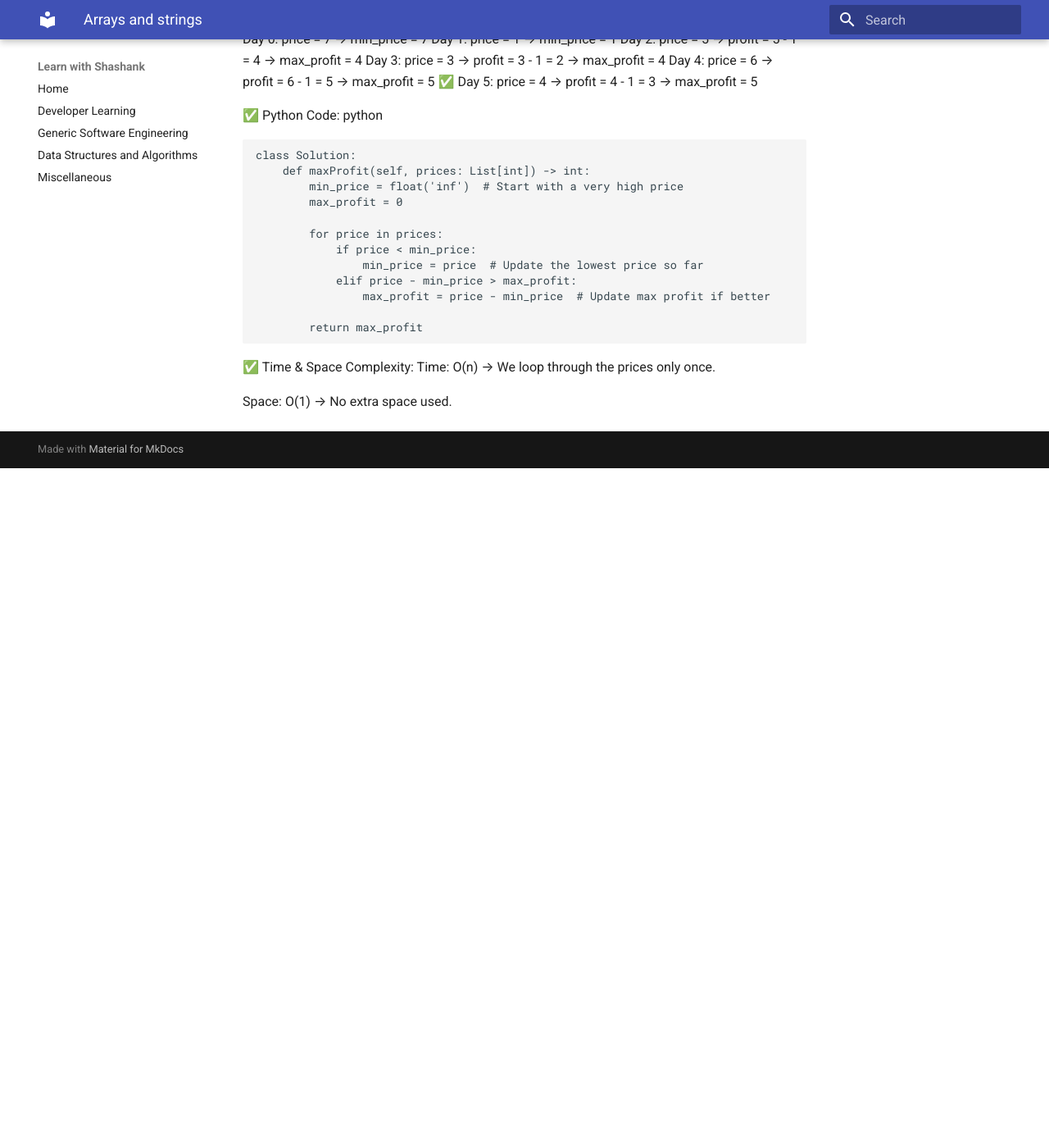
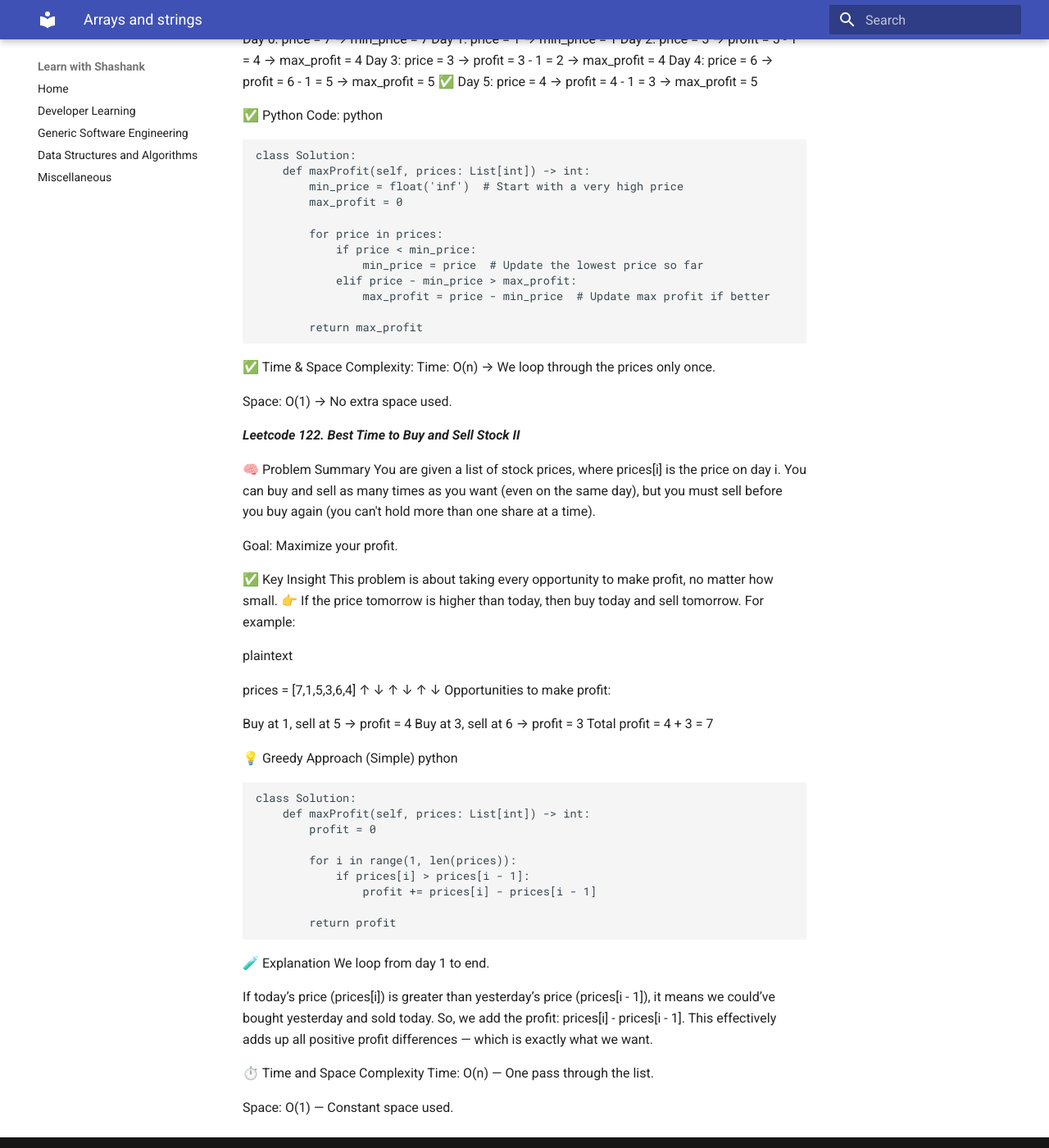
Before and after one commit to shashankshet/Learn-with-Shashank, an MkDocs documentation site: the page built from docs/DataStructuresAndAlgorithms/Arrays.md, in a window 1280 px wide and 1400 px high, scrolled down 5049 px. Shown: the whole window at 82% size. Built offline with MkDocs 1.6.1 and Material for MkDocs 9.7.7, drawn with Linux system fonts in a browser that asks for light colours; before the commit the page ends 5620 px from its top, so only the background shows below that.

Commit message:
updated new quesion

````diff
--- a/docs/DataStructuresAndAlgorithms/Arrays.md
+++ b/docs/DataStructuresAndAlgorithms/Arrays.md
@@ -335,3 +335,52 @@ class Solution:
 Time: O(n) → We loop through the prices only once.
 
 Space: O(1) → No extra space used.
+
+
+***Leetcode 122. Best Time to Buy and Sell Stock II***
+
+🧠 Problem Summary
+You are given a list of stock prices, where prices[i] is the price on day i.
+You can buy and sell as many times as you want (even on the same day), but you must sell before you buy again (you can't hold more than one share at a time).
+
+Goal: Maximize your profit.
+
+✅ Key Insight
+This problem is about taking every opportunity to make profit, no matter how small.
+👉 If the price tomorrow is higher than today, then buy today and sell tomorrow.
+For example:
+
+plaintext
+
+prices = [7,1,5,3,6,4]
+          ↑ ↓ ↑ ↓ ↑ ↓
+Opportunities to make profit:
+
+Buy at 1, sell at 5 → profit = 4
+Buy at 3, sell at 6 → profit = 3
+Total profit = 4 + 3 = 7
+
+💡 Greedy Approach (Simple)
+python
+```
+class Solution:
+    def maxProfit(self, prices: List[int]) -> int:
+        profit = 0
+
+        for i in range(1, len(prices)):
+            if prices[i] > prices[i - 1]:
+                profit += prices[i] - prices[i - 1]
+
+        return profit
+```
+🧪 Explanation
+We loop from day 1 to end.
+
+If today’s price (prices[i]) is greater than yesterday’s price (prices[i - 1]), it means we could’ve bought yesterday and sold today.
+So, we add the profit: prices[i] - prices[i - 1].
+This effectively adds up all positive profit differences — which is exactly what we want.
+
+⏱️ Time and Space Complexity
+Time: O(n) — One pass through the list.
+
+Space: O(1) — Constant space used.
````
